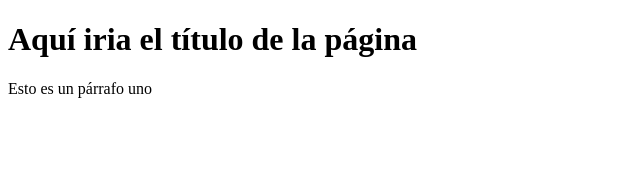
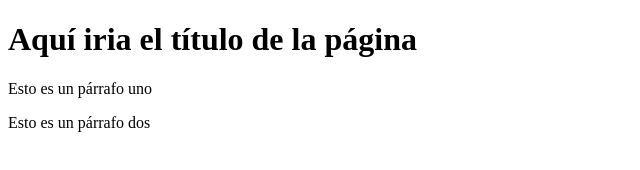
Before and after one commit to crcr2020/Proyecto-web-empresa-C, a plain HTML site: page index.html in a window 1280 px wide. Shown: the whole page, without its empty margins (0-640 px from the left). Drawn offline with Linux system fonts and the light colour scheme.

Commit message:
Agregando párrafo 2

```diff
--- a/index.html
+++ b/index.html
@@ -9,5 +9,6 @@
 <body>
     <h1>Aquí iria el título de la página</h1>
     <p>Esto es un párrafo uno</p>
+    <p>Esto es un párrafo dos</p>
 </body>
 </html>
```
